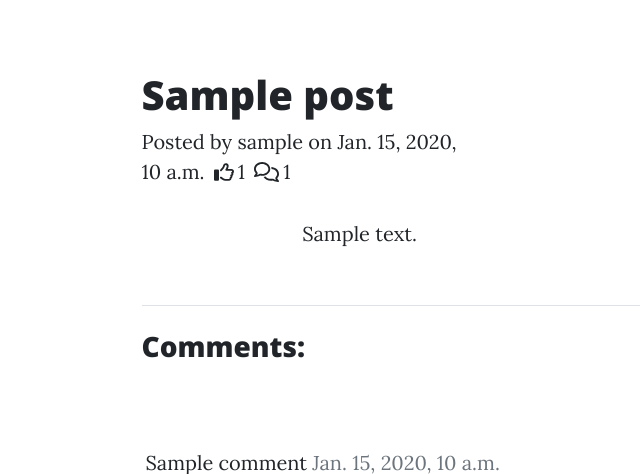
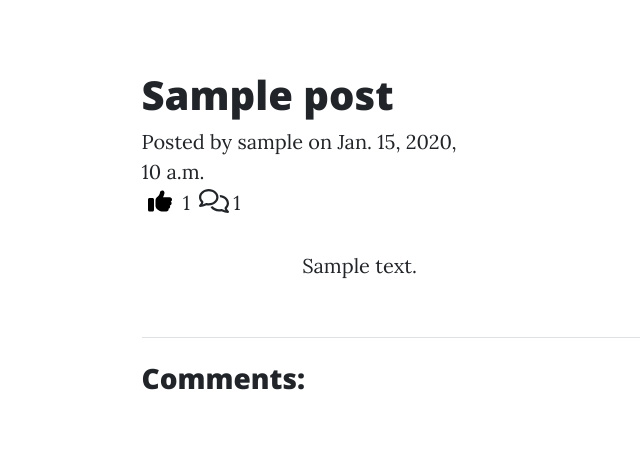
Before and after one commit to codingbyfreddish/Portfolio-Project-4, a Django app: a page that uses templates/base.html in a window 1280 px wide. Shown: the part 603-1077 px from the top of the page, without its empty margins (204-844 px from the left). Run offline with Django 3.2, Linux system fonts and the light colour scheme; a user stored in the database is signed in; tables that the repository leaves empty hold one stand-in row (values such as "Sample post"); some libraries are stand-ins or nearby versions.

Commit message:
add ability to like blogpost. add style.css static/css

```diff
--- a/blogApp/urls.py
+++ b/blogApp/urls.py
@@ -5,4 +5,5 @@ from django.urls import path
 urlpatterns = [
     path('', views.PostList.as_view(), name='home'),
     path('<slug:slug>/', views.PostDetail.as_view(), name='post_detail'),
+    path('like/<slug:slug>', views.PostLike.as_view(), name='post_like'),
 ]
--- /dev/null
+++ b/static/css/style.css
@@ -0,0 +1,18 @@
+.fa-thumbs-up {
+    font-size: 120%;
+}
+
+.fa-comments {
+    font-size: 120%;
+}
+
+.btn-like {
+    border: none;
+    background: transparent;
+}
+
+.btn-like:hover,
+.btn-like:active {
+    border: none;
+    background: transparent;
+}
--- a/templates/base.html
+++ b/templates/base.html
@@ -13,6 +13,8 @@
         <!-- Google fonts-->
         <link href="https://fonts.googleapis.com/css?family=Lora:400,700,400italic,700italic" rel="stylesheet" type="text/css" />
         <link href="https://fonts.googleapis.com/css?family=Open+Sans:300italic,400italic,600italic,700italic,800italic,400,300,600,700,800" rel="stylesheet" type="text/css" />
+        <!-- Own CSS -->
+        <link href="{% static 'css/style.css' %}" rel="stylesheet" />
         <!-- Core theme CSS (includes Bootstrap)-->
         <link href="{% static 'css/styles.css' %}" rel="stylesheet" />
 
--- a/templates/post_detail.html
+++ b/templates/post_detail.html
@@ -20,11 +20,25 @@
                 Posted by
                 {{ post.author }}
                 on {{ post.created_on }}
-                <i class="far fa-thumbs-up mx-1"></i>{{ post.number_of_likes }}
-                {% with comments.count as total_comments %}
+            </span>
+            {% if user.is_authenticated %}
+            <div class="col-md-10 col-lg-8 col-xl-7">
+                <form class="d-inline" action="{% url 'post_like' post.slug %}" method="POST">
+                    {% csrf_token %}
+                    {% if liked %}
+                    <button type="submit" name="" value="{{ post.slug }}" class="btn-like"><i class="fas fa-thumbs-up"></i></button>
+                    {% else %}
+                    <button type="submit" name="" value="{{ post.slug }}" class="btn-like"><i class="far fa-thumbs-up"></i></button>
+                    {%endif%}
+                </form>
+                {% else %}
+                <i class="far fa-thumbs-up"></i>
+            {% endif %}
+            {{ post.number_of_likes }}
+            {% with comments.count as total_comments %}
                 <i class="far fa-comments mx-1"></i>{{ total_comments }}
-                {% endwith %}
-            </span>
+            {% endwith %}
+            </div>
         </div>
     </div>
 </div>
```
